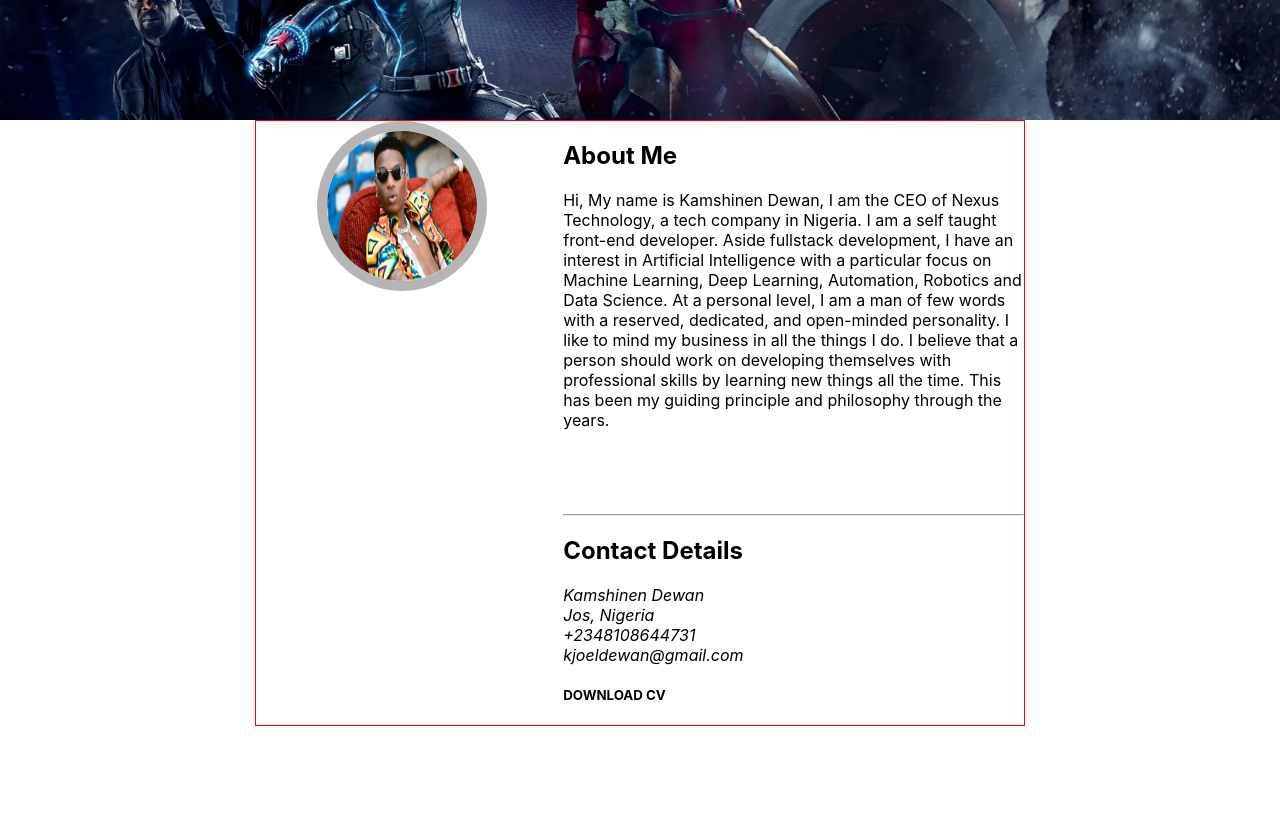
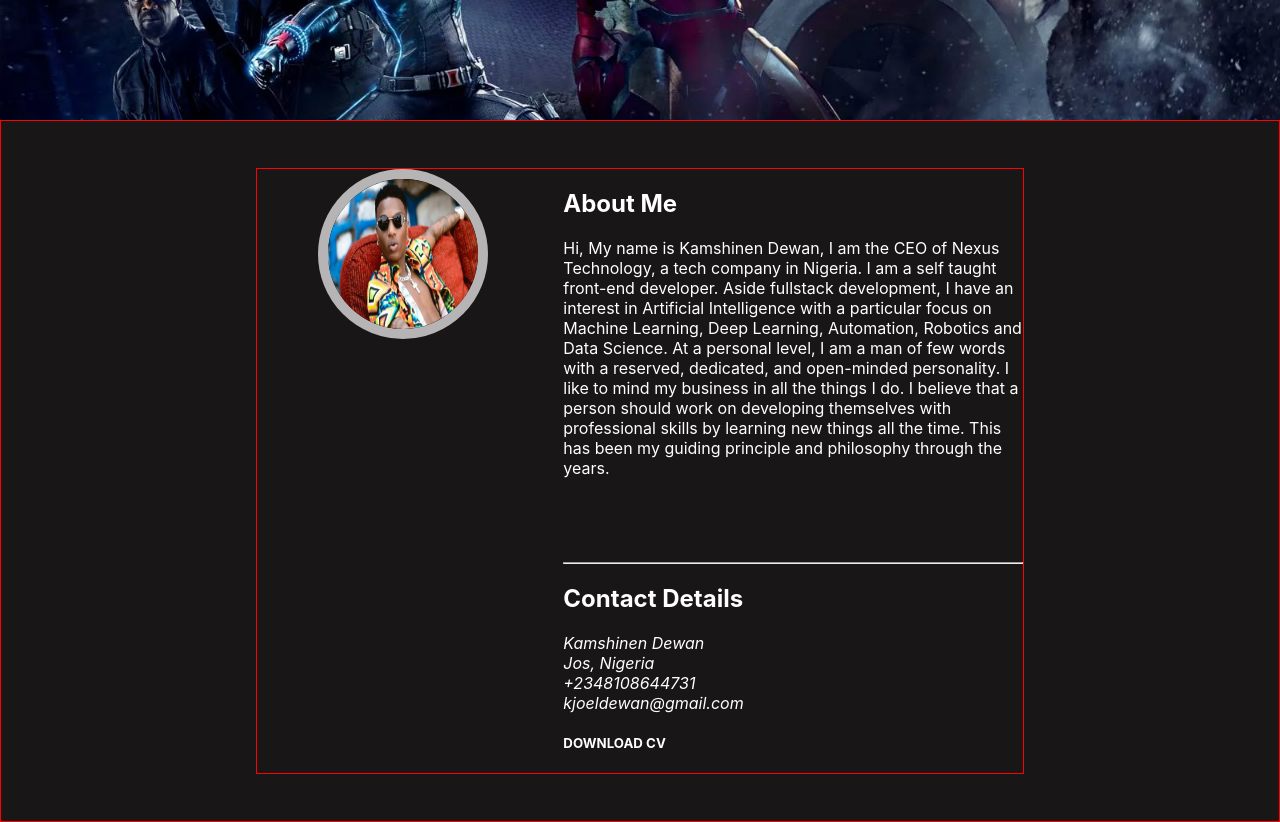
Before and after one commit to Muelji/myportfoliowebsite, a React (Create React App) app: page / in a window 1280 px wide. Shown: the part 680-1502 px from the top of the page. Before the commit the page ends 1406 px from the top, so only its background shows below. Built offline with nearby package versions, Linux system fonts and the light colour scheme.

Commit message:
styling the aboutme component

```diff
--- a/src/Components/AboutMe.jsx
+++ b/src/Components/AboutMe.jsx
@@ -5,7 +5,7 @@ import "./AboutMe.css"
 
 function Aboutme() {
   return (
-   <div className=''>
+   <div className='gendiv'>
 
         <div className='about'>
                 <img src={wizpic} alt="wizpic" className="wizpic"/>
@@ -17,7 +17,7 @@ function Aboutme() {
                         <br/><br/><br/>
                         <hr/>
                      </div>
-                        <div>
+                        <div >
                            <div>
                            <h2>Contact Details</h2>
                             <address>
```
